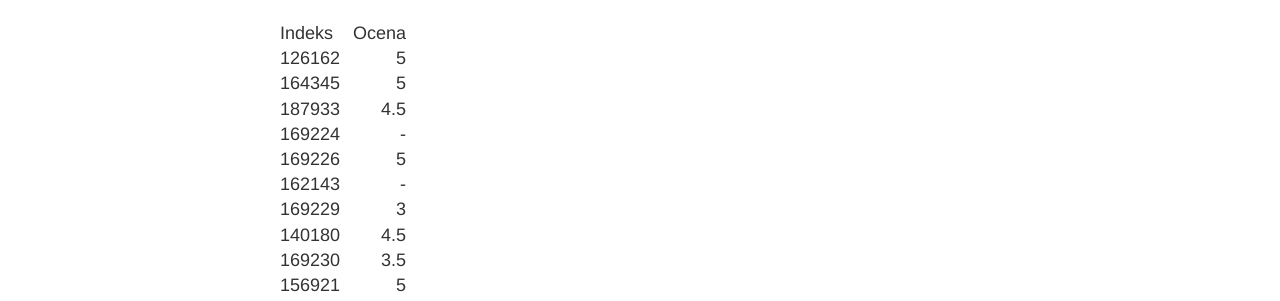
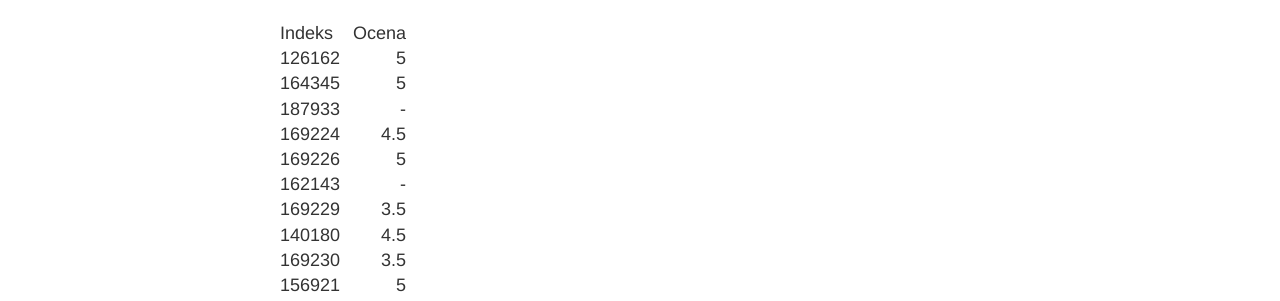
Before and after one commit to uwmopt/uwmopt.github.io, a Jekyll site: the page built from _posts/2026-05-05-Wyniki_kol2_PSISK.md, in a window 1280 px wide. Shown: the part 257-558 px from the top of the page. Built offline with Jekyll 4.4.1, drawn with Linux system fonts in a browser that asks for light colours.

Commit message:
Wyniki kolokwium 2 MPM S

```diff
--- a/_posts/2026-05-05-Wyniki_kol2_PSISK.md
+++ b/_posts/2026-05-05-Wyniki_kol2_PSISK.md
@@ -7,11 +7,11 @@ title: Wyniki 2. kolokwium z Metod programowania matemtyczneego, PSiSK 2. stopni
 |:-------|-------:|
 |126162 | 5 |
 |164345 | 5 |
-|187933 | 4.5 |
-|169224 | - |
+|187933 | - |
+|169224 | 4.5 |
 |169226 | 5 |
 |162143 | - |
-|169229 | 3 |
+|169229 | 3.5 |
 |140180 | 4.5 |
 |169230 | 3.5 |
 |156921 | 5 |
```
